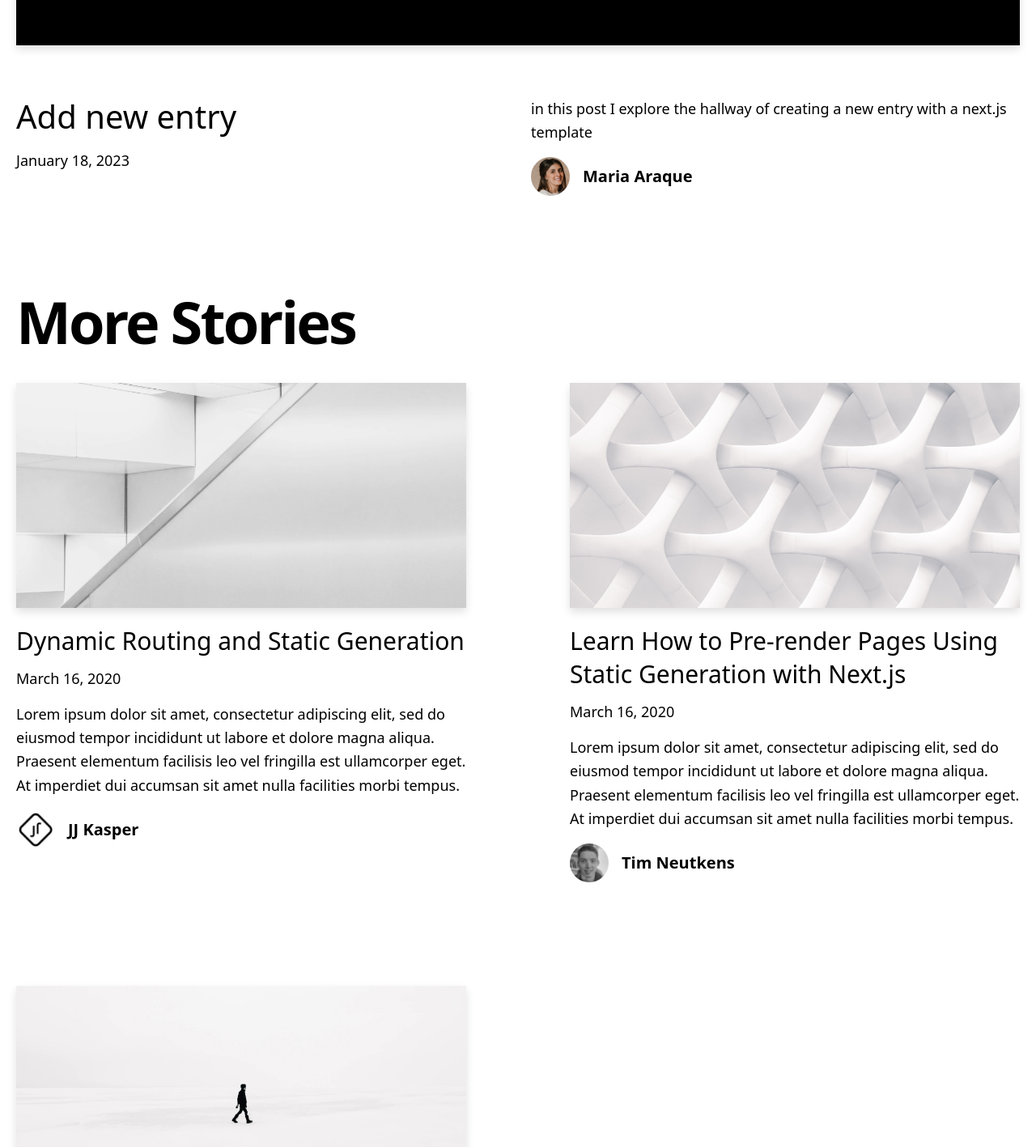
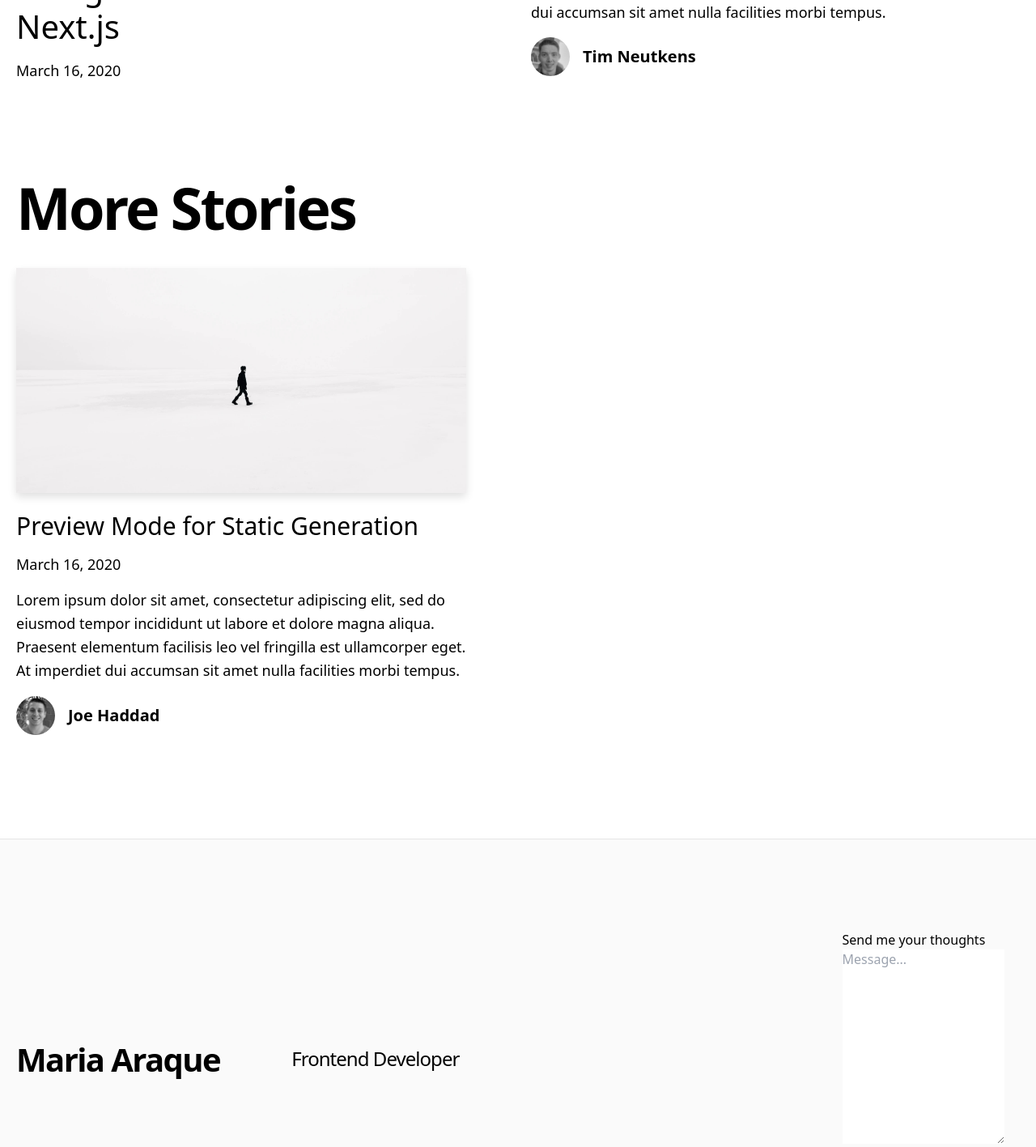
Before and after one commit to maramar0414/Blog, a Next.js app in the folder blog-starter-app/: page / in a window 1280 px wide. Shown: the part 1040-2457 px from the top of the page at 81% size. Built offline with nearby package versions, Linux system fonts and the light colour scheme.

Commit message:
Data collection logic +  post update (#1)
* New branch and feedback form logic plan

* branch try

* day 1 post

* index.js added

* Collect form values and clen text area done

* form styling started

* DAY 8 post added

```diff
--- a/blog-starter-app/_posts/dynamic-routing.md
+++ /dev/null
@@ -1,19 +0,0 @@
----
-title: "Dynamic Routing and Static Generation"
-excerpt: "Lorem ipsum dolor sit amet, consectetur adipiscing elit, sed do eiusmod tempor incididunt ut labore et dolore magna aliqua. Praesent elementum facilisis leo vel fringilla est ullamcorper eget. At imperdiet dui accumsan sit amet nulla facilities morbi tempus."
-coverImage: "/assets/blog/dynamic-routing/cover.jpg"
-date: "2020-03-16T05:35:07.322Z"
-author:
-  name: JJ Kasper
-  picture: "/assets/blog/authors/jj.jpeg"
-ogImage:
-  url: "/assets/blog/dynamic-routing/cover.jpg"
----
-
-Lorem ipsum dolor sit amet, consectetur adipiscing elit, sed do eiusmod tempor incididunt ut labore et dolore magna aliqua. Praesent elementum facilisis leo vel fringilla est ullamcorper eget. At imperdiet dui accumsan sit amet nulla facilities morbi tempus. Praesent elementum facilisis leo vel fringilla. Congue mauris rhoncus aenean vel. Egestas sed tempus urna et pharetra pharetra massa massa ultricies.
-
-Venenatis cras sed felis eget velit. Consectetur libero id faucibus nisl tincidunt. Gravida in fermentum et sollicitudin ac orci phasellus egestas tellus. Volutpat consequat mauris nunc congue nisi vitae. Id aliquet risus feugiat in ante metus dictum at tempor. Sed blandit libero volutpat sed cras. Sed odio morbi quis commodo odio aenean sed adipiscing. Velit euismod in pellentesque massa placerat. Mi bibendum neque egestas congue quisque egestas diam in arcu. Nisi lacus sed viverra tellus in. Nibh cras pulvinar mattis nunc sed. Luctus accumsan tortor posuere ac ut consequat semper viverra. Fringilla ut morbi tincidunt augue interdum velit euismod.
-
-## Lorem Ipsum
-
-Tristique senectus et netus et malesuada fames ac turpis. Ridiculous mus mauris vitae ultricies leo integer malesuada nunc vel. In mollis nunc sed id semper. Egestas tellus rutrum tellus pellentesque. Phasellus vestibulum lorem sed risus ultricies tristique nulla. Quis blandit turpis cursus in hac habitasse platea dictumst quisque. Eros donec ac odio tempor orci dapibus ultrices. Aliquam sem et tortor consequat id porta nibh. Adipiscing elit duis tristique sollicitudin nibh sit amet commodo nulla. Diam vulputate ut pharetra sit amet. Ut tellus elementum sagittis vitae et leo. Arcu non odio euismod lacinia at quis risus sed vulputate.
--- a/blog-starter-app/_posts/prueba001.md
+++ /dev/null
@@ -1,17 +0,0 @@
----
-title: "Add new entry"
-excerpt: "in this post I explore the hallway of creating a new entry with a next.js template "
-coverImage: "/assets/blog/prueba001/do_something_great.jpg"
-date: "2023-01-18"
-author:
-  name: Maria Araque
-  picture: "/assets/blog/authors/maria.jpg"
-ogImage:
-  url: "/assets/blog/hello-world/cover.jpg"
----
-
-Hola estoy probando a ver que cambia
-
-## Lorem Ipsum
-
-Tristique senectus et netus et malesuada fames ac turpis. Ridiculous mus mauris vitae ultricies leo integer malesuada nunc vel. In mollis nunc sed id semper. Egestas tellus rutrum tellus pellentesque. Phasellus vestibulum lorem sed risus ultricies tristique nulla. Quis blandit turpis cursus in hac habitasse platea dictumst quisque. Eros donec ac odio tempor orci dapibus ultrices. Aliquam sem et tortor consequat id porta nibh. Adipiscing elit duis tristique sollicitudin nibh sit amet commodo nulla. Diam vulputate ut pharetra sit amet. Ut tellus elementum sagittis vitae et leo. Arcu non odio euismod lacinia at quis risus sed vulputate.
--- a/blog-starter-app/components/feedback.tsx
+++ b/blog-starter-app/components/feedback.tsx
@@ -1,20 +1,43 @@
 {/*I want to add a feedback form adding a text area and a send button. When the button is cliked the form is send to my email. */
 
 /*create components/feedback.tsx*/
-/*create a text area*, where a text can be written*/
-/*create a send button*/
-/*create the logic to collect data and submit the form */
+/*create a text area, where a text can be written*/
+/*create a submit button*/
+/*create the logic to collect data, submit the form and send the data as an email  */
 /*style the form*/}
 
+import {useRef} from "react"
+
+
+
 const Feedback = () => {
+    const messageRef = useRef<HTMLTextAreaElement>(null);
+
+    async function submitForm(e: React.FormEvent){
+    e.preventDefault();
+    let message = messageRef.current?.value;
+
+    if (!message) {
+        alert("Please, fill up the form");
+        return;
+    }
+    if(messageRef.current){
+        messageRef.current.value = "";
+    }
+
+}
     return (
-    <><form>
+    <>
+    <form
+    action="/" onSubmit={submitForm}>
+    <div >
     <h1>Send me your thoughts </h1>
-    <textarea placeholder="Message..." rows={10} >
+    <textarea className="border-black border-3" placeholder="Message..." rows={10} ref={messageRef} >
        </textarea>
        <button type="submit" className="mx-3 bg-black hover:bg-white hover:text-black border border-black text-white font-bold py-3 px-12 lg:px-8 duration-200 transition-colors mb-6 lg:mb-0">
        Send Feedback
        </button>
+       </div>
        </form>
       </>
     )
@@ -26,7 +49,14 @@ Collect
         -error message if there isn't a message
     -clean text area
     -Submit
+Send - error message?
+    -fetch data
 
+Receive
+    -access the route
+
+
+-add email to a .env
 
 */}
 
```
